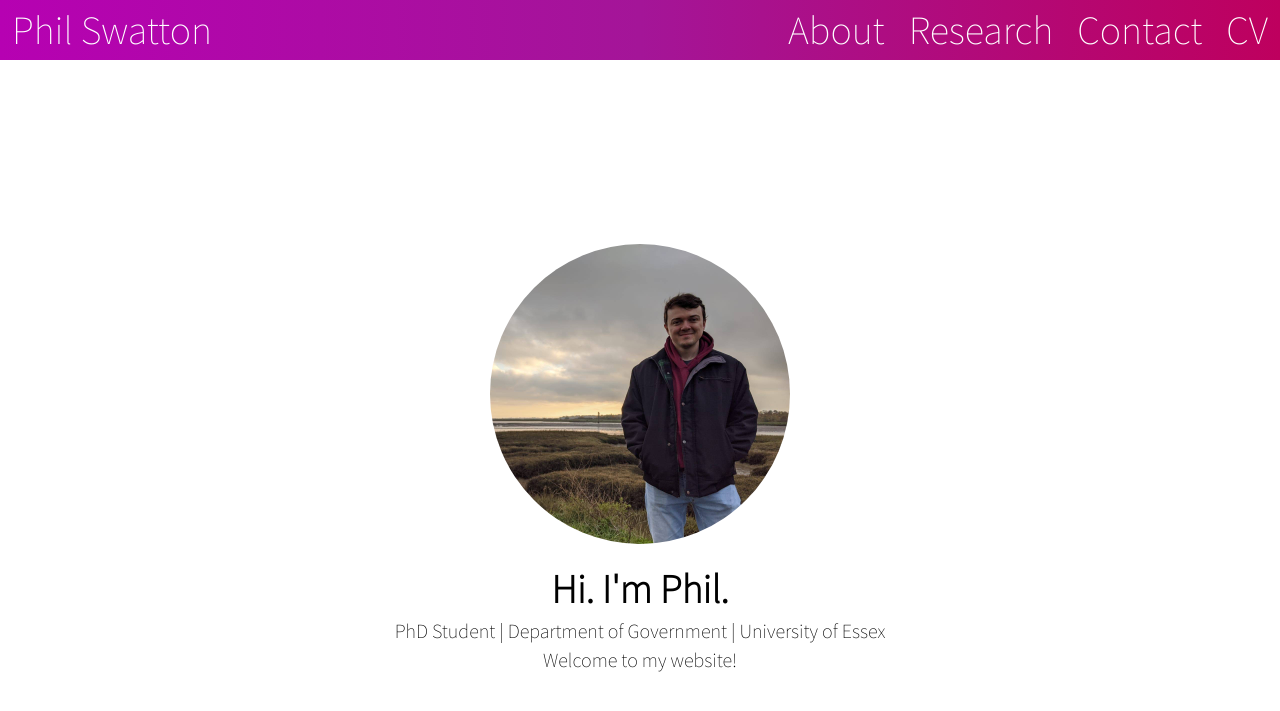
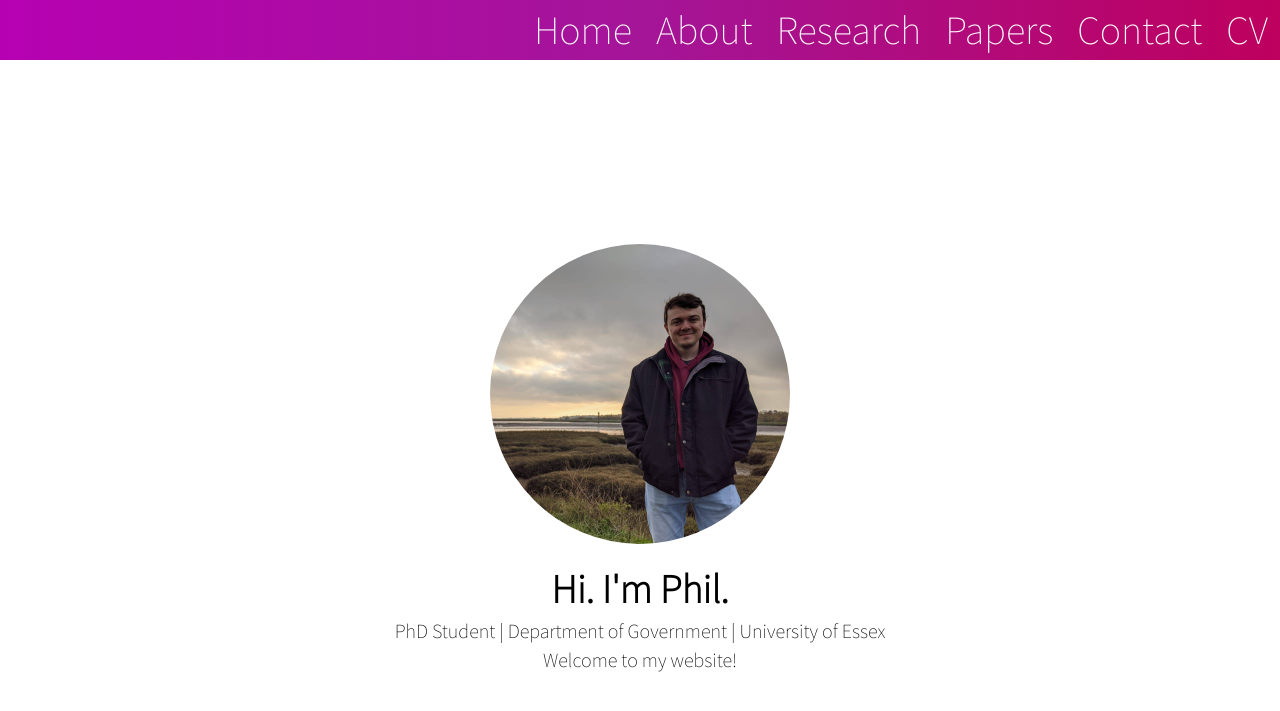
Before and after one commit to philswatton/philswatton.github.io, a Jekyll site: the page built from index.html, in a window 1280 px wide. Shown: the top 711 px of the page. Built offline with Jekyll 4.4.1, drawn with Linux system fonts in a browser that asks for light colours.

Commit message:
nav content changes

```diff
--- a/_data/navigation.yml
+++ b/_data/navigation.yml
@@ -1,9 +1,11 @@
-- name: Phil Swatton
+- name: Home
   link: /
 - name: About
   link: /about.html
 - name: Research
   link: /research.html
+- name: Papers
+  link: /publications.html
 - name: Contact
   link: /contact.html
 - name: CV
--- a/_sass/main.scss
+++ b/_sass/main.scss
@@ -34,6 +34,12 @@ main {
         -ms-flex-pack: center;
             justify-content: center;
 }
+
+
+
+
+
+/*---- Navigation ----*/
 
 $cross-shift: 19.2px;
 $cross-rotate: 45deg;
@@ -89,9 +95,6 @@ nav {
         font-weight: bold;
     }*/
 
-    #homelink {
-        margin-right: auto;
-    }
 }
 
 button {
```
